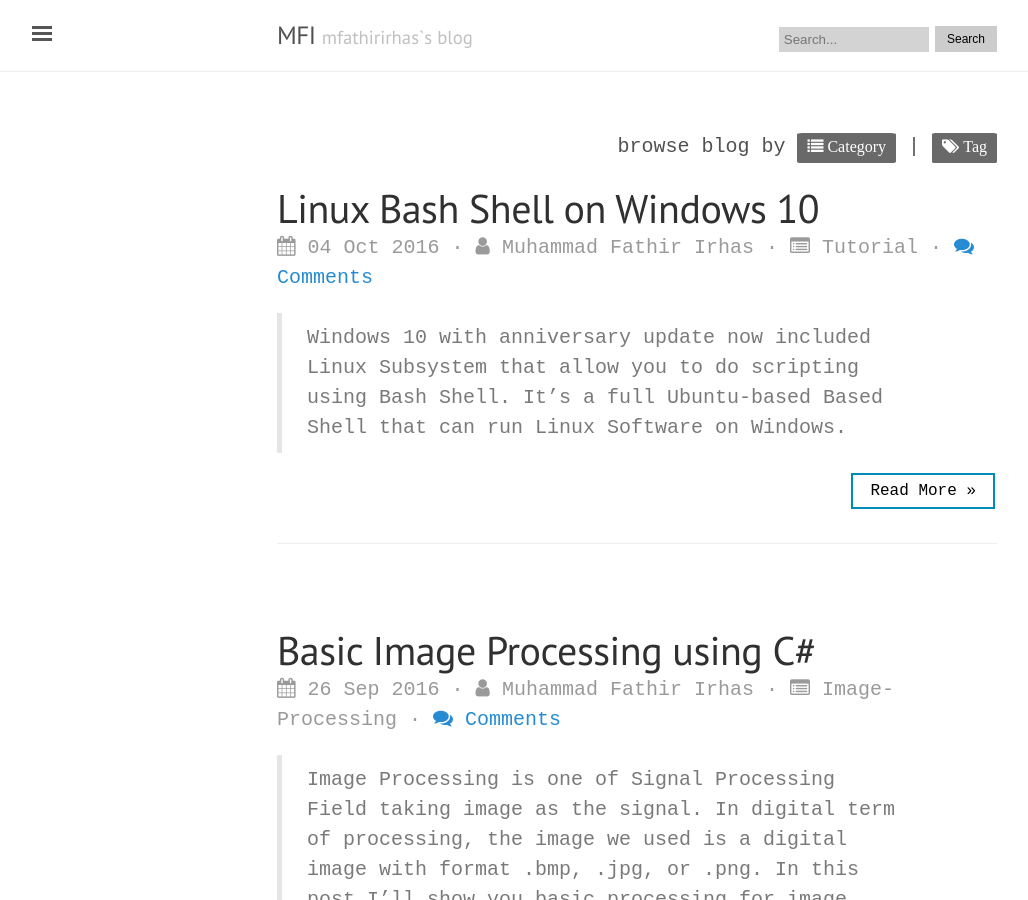
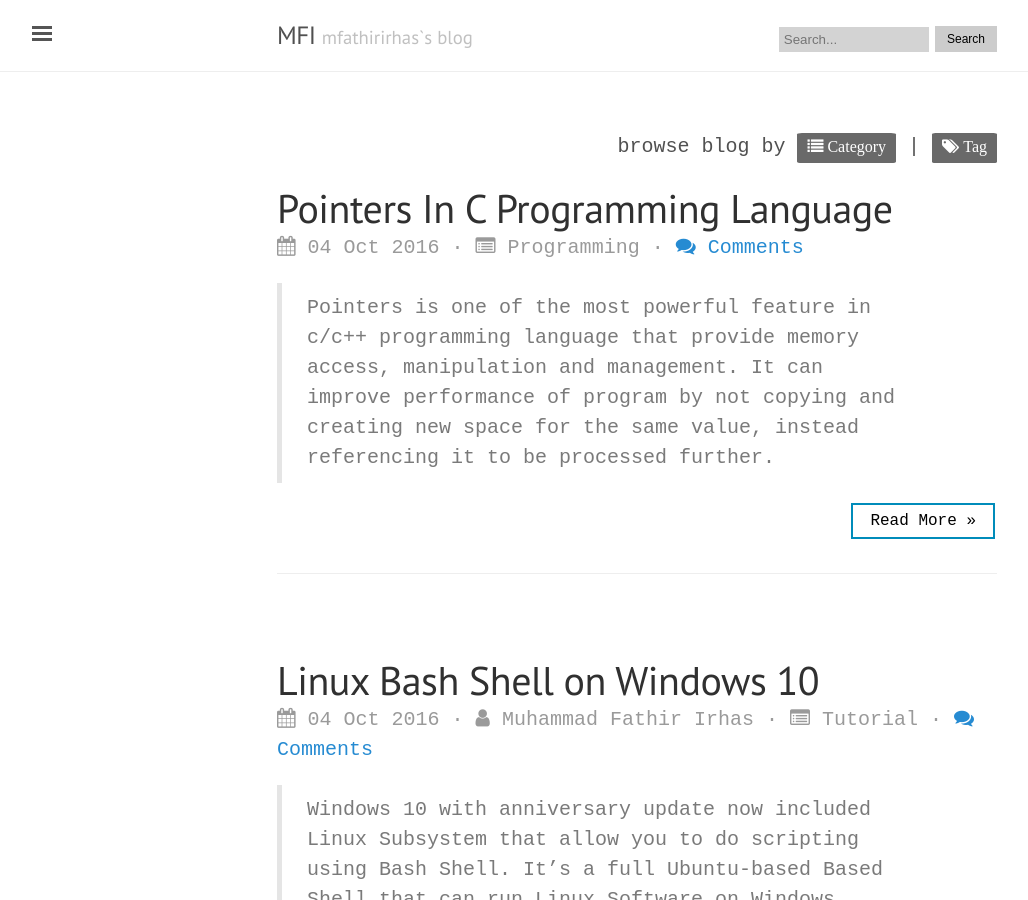
Before and after one commit to mfirhas/mfathirirhas.github.io, a Jekyll site: the page built from blog/index.html, in a window 1280 px wide and 900 px high. Shown: the whole window, without its empty margins (3-1031 px from the left). Built offline with Jekyll 4.4.1, drawn with Linux system fonts in a browser that asks for light colours; nearby versions of some CDN libraries; the list of posts is cut into pages by our own code; comment, search, counter and statistics services are not loaded; some of the changed lines change nothing that is shown; some of the changed text lies outside the part shown.

Commit message:
Add Post Pointer in C

```diff
--- /dev/null
+++ b/_posts/2016-10-23-pointers-in-c-programming-language.md
@@ -0,0 +1,35 @@
+---
+layout: post
+title: "Pointers In C Programming Language"
+date: 2016-10-04 11:53:00 +0700
+categories: Programming
+tags: [c, c++, pointers]
+permalink: /blog/:categories/:year/:month/:day/:title/
+published: true
+comments: true
+sitemap: true
+---
+>Pointers is one of the most powerful feature in c/c++ programming language that provide memory access, manipulation and management. It can improve performance of program by not copying and creating new space for the same value, instead referencing it to be processed further.
+_____
+
+# What is Pointer?
+Pointer is one of the most important feature in C/C++ programming language that is play important role for managing memory access and usage. This can be used for referencing a variable to other function/procedure. This pointer point/refer to a variable that reside in memory by pointing to its memory address.
+
+# Why Pointer?
+What make it really powerful is it provides you the direct access to memory so that you can manage and manipulate data in memory with single pointer. It gives you the power to control hardware and optimize memory usage and management as you like. It also improve your program's performance if you can handle the pointers usage properly.
+
+With pointer you can access any data in memory for processing. By referencing your pointer to that data in certain address in memory, you will get full control of it as you control the direct hardware(RAM) inside your device. You can simply use this pointer to pass the value you want to process to the CPU without creating too much addition space in RAM for that value you want to process. This is one of other advantages of using pointers(properly), memory usage efficiency without wasting too much space that will reduce performance. This is why C/C++ programming languages is fast because of its performance speed by properly using and managing pointers to properly process the data in memory.
+
+# How Pointer Works?
+Pointer work by referencing your value in memory by pointing to its address. This pointer work like variable by taking the value of the data it point to. With this you can pass value by reference to any other function and procedures without creating more space for the copy values.
+
+This pointer work like **Program Counter** in CPU. **Program Counter** resides in CPU's registers. CPU consists of many registers to hold bits values for processing the instruction given to the CPU from memory. Each of this registers contain **Program Counter** to store the address of instruction to be executed by CPU. This address reside in **Program Counter** come from memory address of the data. So this PC(Program Counter) acts as an reference to the actual data(bits) to be processed/executed by CPU.
+
+Pointer works like this PC but the different is that the C/C++ pointer resides in memory(RAM) taking one of its space to act as an pointer variable to reference other data in other address in memory(RAM). With this, referencing the data to the CPU will efficienly tell the **Program Counter** what to process next without taking address from another address with same values.
+
+With above explanations, we can conclude the benefits of C/C++ pointers are:
+
+ - Direct Memory access and management.
+ - Improve Performance if used properly.
+ - Reduce the memory overhead by referencing to the address of the value without creating more unnecessary space.
+ - Direct manipulation of hardware give you full control of the core process of hardware.
--- a/blog/index.html
+++ b/blog/index.html
@@ -49,7 +49,7 @@ title: Home
 
 <div class="pagination">
   {% if paginator.next_page %}
-    <a class="pagination-item older" href="{{ site.baseurl }}/page{{paginator.next_page}}">Older</a>
+    <a class="pagination-item older" href="{{ site.baseurl }}/blog/page{{paginator.next_page}}">Older</a>
   {% else %}
     <span class="pagination-item older">Older</span>
   {% endif %}
@@ -57,7 +57,7 @@ title: Home
     {% if paginator.page == 2 %}
       <a class="pagination-item newer" href="{{ site.baseurl }}/">Newer</a>
     {% else %}
-      <a class="pagination-item newer" href="{{ site.baseurl }}/page{{paginator.previous_page}}">Newer</a>
+      <a class="pagination-item newer" href="{{ site.baseurl }}/blog/page{{paginator.previous_page}}">Newer</a>
     {% endif %}
   {% else %}
     <span class="pagination-item newer">Newer</span>
```
